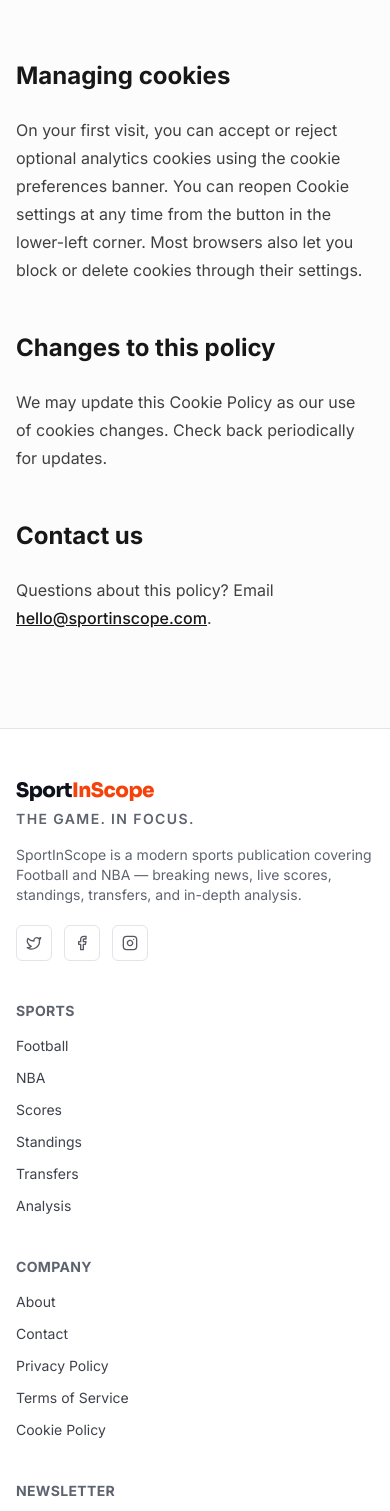
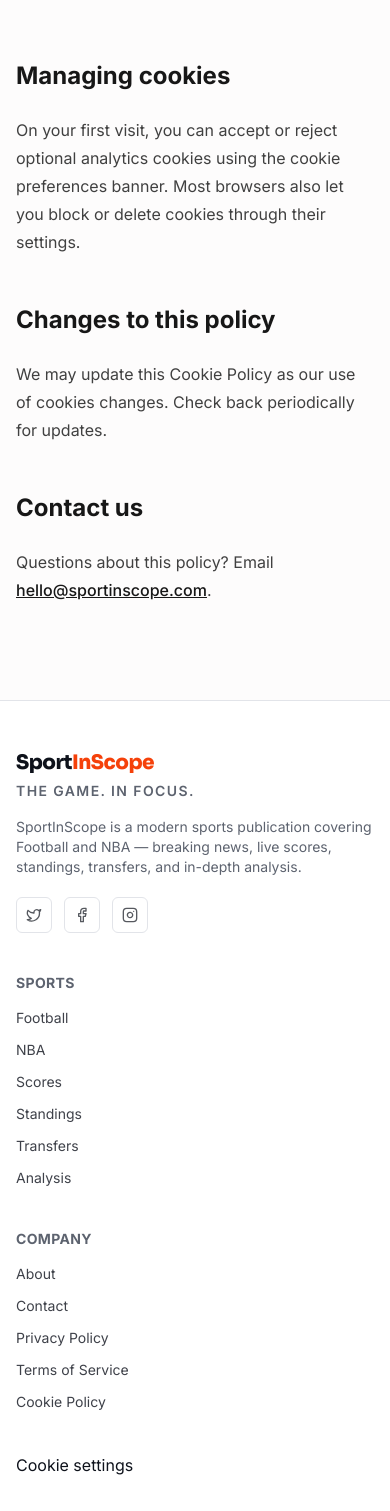
Before and after one commit to ledjoshukulli/sportinscope, a Next.js app in the folder Desktop/sportinscope/: page /cookies in a window 390 px wide. Shown: the part 1146-2657 px from the top of the page. Built offline with nearby package versions, Linux system fonts and the light colour scheme; no server answers.

Commit message:
mobile cookie fixed

```diff
--- a/Desktop/sportinscope/src/app/cookies/page.tsx
+++ b/Desktop/sportinscope/src/app/cookies/page.tsx
@@ -66,8 +66,7 @@ export default function CookiesPage() {
         <h2>Managing cookies</h2>
         <p>
           On your first visit, you can accept or reject optional analytics cookies using the cookie preferences
-          banner. You can reopen Cookie settings at any time from the button in the lower-left corner. Most
-          browsers also let you block or delete cookies through their settings.
+          banner. Most browsers also let you block or delete cookies through their settings.
         </p>
 
         <h2>Changes to this policy</h2>
--- a/Desktop/sportinscope/src/components/layout/footer.tsx
+++ b/Desktop/sportinscope/src/components/layout/footer.tsx
@@ -2,6 +2,7 @@ import Link from "next/link";
 import { Facebook, Instagram, Twitter } from "lucide-react";
 import { Container } from "@/components/ui/container";
 import { NewsletterInline } from "@/components/newsletter/newsletter-form";
+import { CookieSettingsLink } from "@/components/providers/cookie-consent";
 import { siteConfig } from "@/config/site";
 import { footerNav } from "@/config/navigation";
 
@@ -32,6 +33,9 @@ export function Footer() {
 
         <FooterColumn title="Sports" items={footerNav.sports} />
         <FooterColumn title="Company" items={footerNav.company} />
+        <div className="lg:hidden">
+          <CookieSettingsLink />
+        </div>
 
         <div>
           <p className="mb-3 text-sm font-bold uppercase tracking-wide text-muted-foreground">Newsletter</p>
--- a/Desktop/sportinscope/src/components/providers/cookie-consent.tsx
+++ b/Desktop/sportinscope/src/components/providers/cookie-consent.tsx
@@ -65,15 +65,7 @@ export function CookieConsent() {
             ) : null}
           </div>
         </div>
-      ) : (
-        <button
-          type="button"
-          onClick={() => setIsOpen(true)}
-          className="fixed bottom-4 left-4 z-40 rounded-md border border-border bg-surface px-3 py-2 text-xs font-semibold shadow"
-        >
-          Cookie settings
-        </button>
-      )}
+      ) : null}
     </>
   );
 }
```
